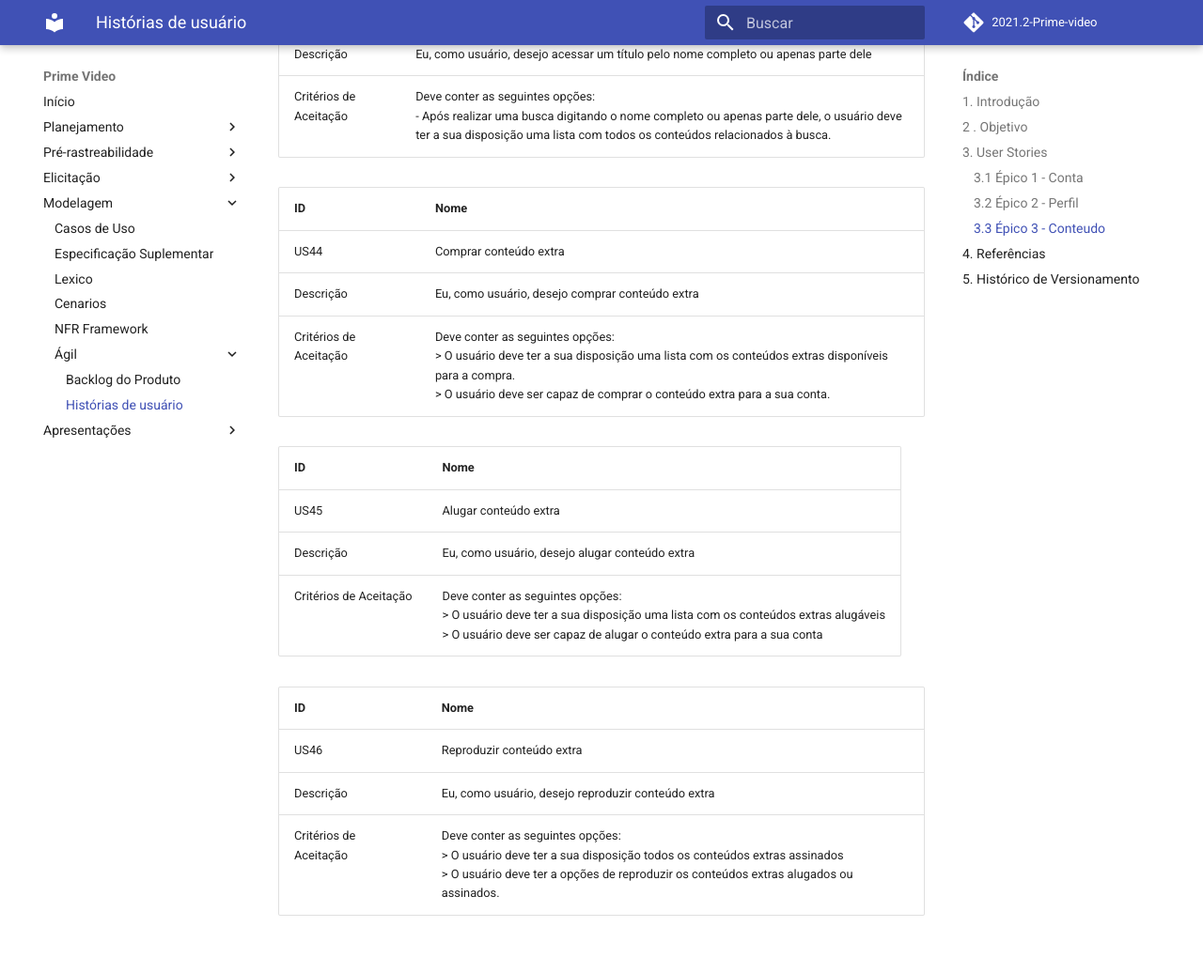
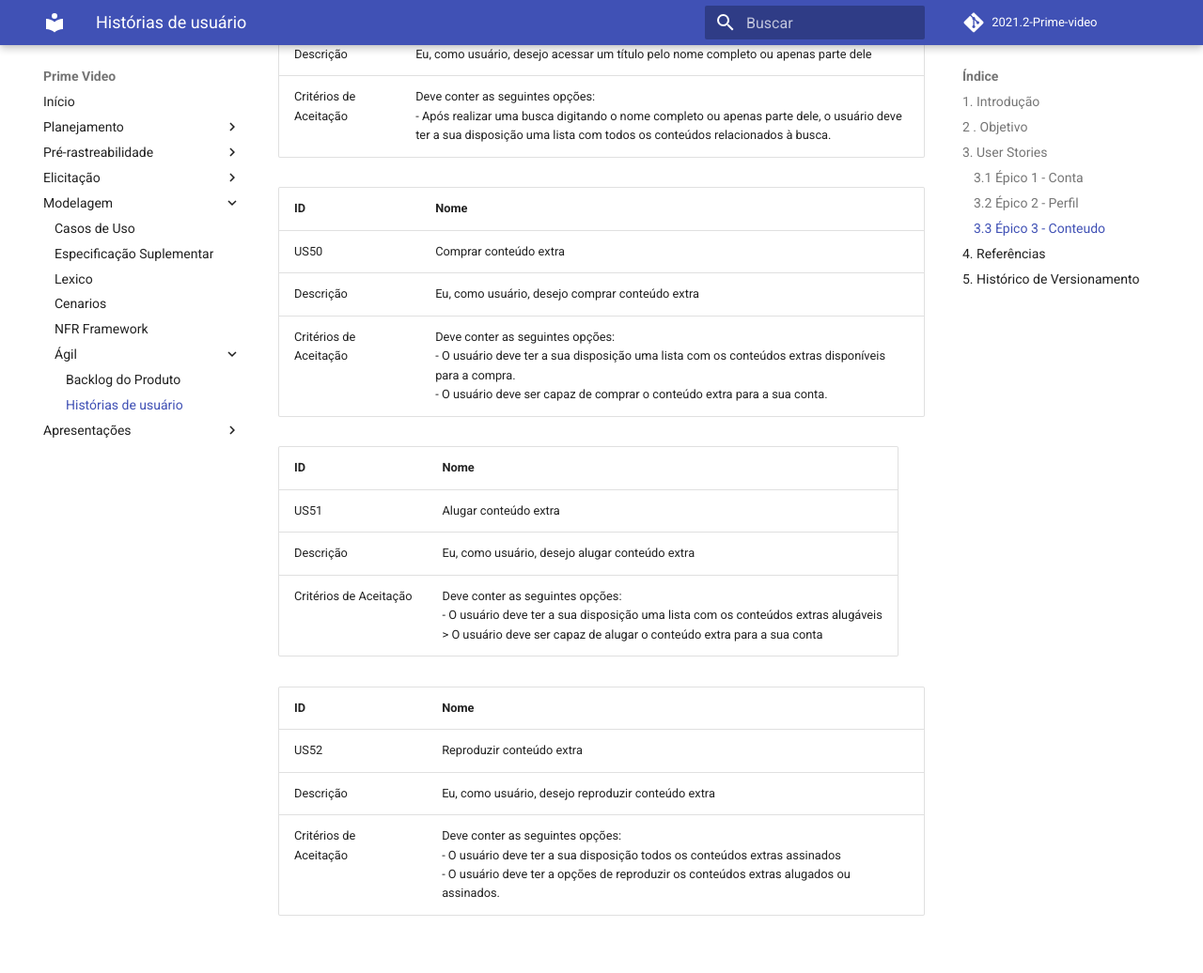
Before and after one commit to Requisitos-de-Software/2021.2-Prime-video, an MkDocs documentation site: the page built from docs/modelagem/agil/user_story.md, in a window 1280 px wide and 1400 px high, scrolled down 14472 px. Shown: the top 1036 px of the window at 94% size. Built offline with MkDocs 1.6.1 and Material for MkDocs 9.7.7, drawn with Linux system fonts in a browser that asks for light colours; comment, search, counter and statistics services are not loaded.

Commit message:
finalizando ate a US52

```diff
--- a/docs/modelagem/agil/user_story.md
+++ b/docs/modelagem/agil/user_story.md
@@ -360,21 +360,21 @@
 
 | **ID** | **Nome** |
 |:-------|:---------|
-| US44 | Comprar conteúdo extra |
+| US50 | Comprar conteúdo extra |
 | Descrição | Eu, como usuário, desejo comprar conteúdo extra  |
-| Critérios  de Aceitação | Deve conter as seguintes opções: </br> > O usuário deve ter a sua disposição uma lista com os conteúdos extras disponíveis para a compra. </br> > O usuário deve ser capaz de comprar o conteúdo extra para a sua conta. |
+| Critérios  de Aceitação | Deve conter as seguintes opções: </br> - O usuário deve ter a sua disposição uma lista com os conteúdos extras disponíveis para a compra. </br> - O usuário deve ser capaz de comprar o conteúdo extra para a sua conta. |
 
 | **ID** | **Nome** |
 |:-------|:---------|
-| US45 | Alugar conteúdo extra |
+| US51 | Alugar conteúdo extra |
 | Descrição | Eu, como usuário, desejo alugar conteúdo extra  |
-| Critérios  de Aceitação | Deve conter as seguintes opções: </br> > O usuário deve ter a sua disposição uma lista com os conteúdos extras alugáveis </br> > O usuário deve ser capaz de alugar o conteúdo extra para a sua conta |
+| Critérios  de Aceitação | Deve conter as seguintes opções: </br> - O usuário deve ter a sua disposição uma lista com os conteúdos extras alugáveis </br> > O usuário deve ser capaz de alugar o conteúdo extra para a sua conta |
 
 | **ID** | **Nome** |
 |:-------|:---------|
-| US46 | Reproduzir conteúdo extra |
+| US52 | Reproduzir conteúdo extra |
 | Descrição | Eu, como usuário, desejo reproduzir conteúdo extra  |
-| Critérios  de Aceitação | Deve conter as seguintes opções: </br> > O usuário deve ter a sua disposição todos os conteúdos extras assinados </br> > O usuário deve ter a opções de reproduzir os conteúdos extras alugados ou assinados. |
+| Critérios  de Aceitação | Deve conter as seguintes opções: </br> - O usuário deve ter a sua disposição todos os conteúdos extras assinados </br> - O usuário deve ter a opções de reproduzir os conteúdos extras alugados ou assinados. |
 
 
 
```
